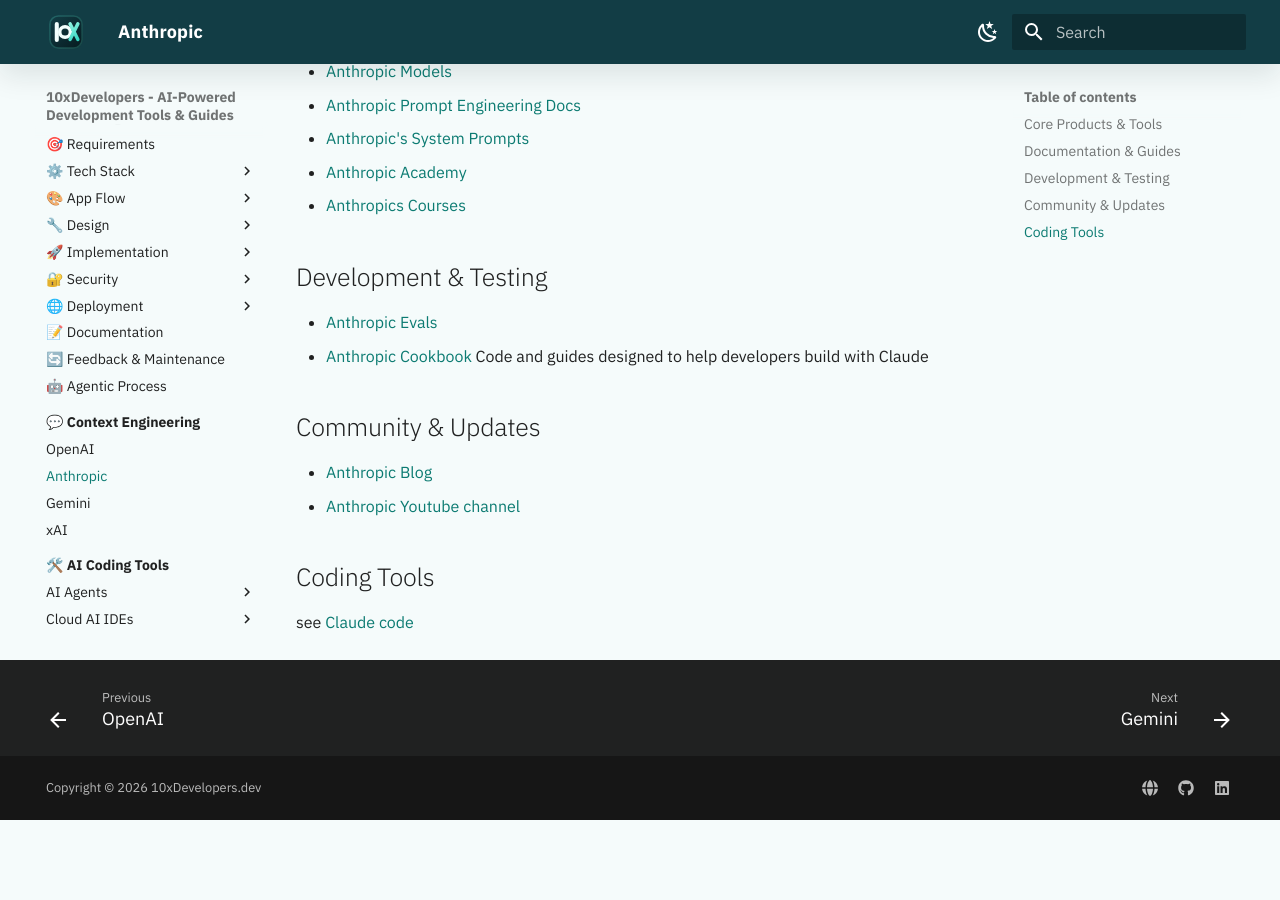
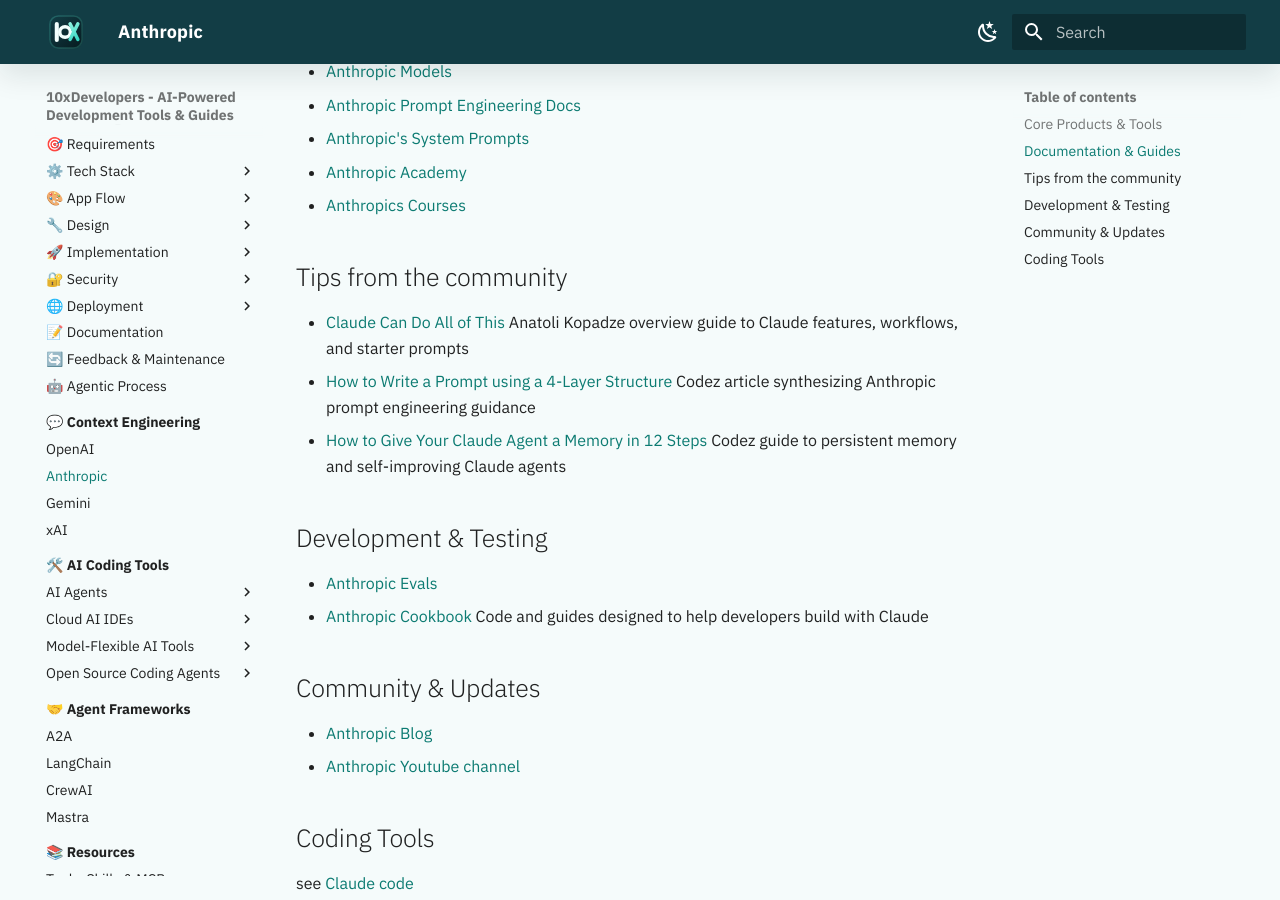
Before and after one commit to shlomoc/10xdev, an MkDocs documentation site: the page built from docs/prompt-engineering/anthropic.md, in a window 1280 px wide and 900 px high, scrolled down 405 px. Built offline with MkDocs 1.6.1 and Material for MkDocs 9.7.7, drawn with Linux system fonts in a browser that asks for light colours; before the commit the page ends 1225 px from its top, so only the background shows below that.

Commit message:
docs: add community tips and resources for Anthropic and Gemini prompt engineering

```diff
--- a/docs/prompt-engineering/anthropic.md
+++ b/docs/prompt-engineering/anthropic.md
@@ -13,6 +13,11 @@
 - [Anthropic Academy](https://www.anthropic.com/learn)
 - [Anthropics Courses](https://github.com/anthropics/courses)
 
+## Tips from the community
+- [Claude Can Do All of This](https://x.com/AnatoliKopadze/status/2057813254617858078) Anatoli Kopadze overview guide to Claude features, workflows, and starter prompts
+- [How to Write a Prompt using a 4-Layer Structure](https://x.com/0xCodez/status/2057807200173613450) Codez article synthesizing Anthropic prompt engineering guidance
+- [How to Give Your Claude Agent a Memory in 12 Steps](https://x.com/0xCodez/status/2058156429559636069) Codez guide to persistent memory and self-improving Claude agents
+
 ## Development & Testing
 - [Anthropic Evals](https://docs.anthropic.com/en/docs/test-and-evaluate/eval-tool)
 - [Anthropic Cookbook](https://github.com/anthropics/anthropic-cookbook) Code and guides designed to help developers build with Claude
```
Also changed, not shown: docs/prompt-engineering/gemini.md (+1 -0 lines).
